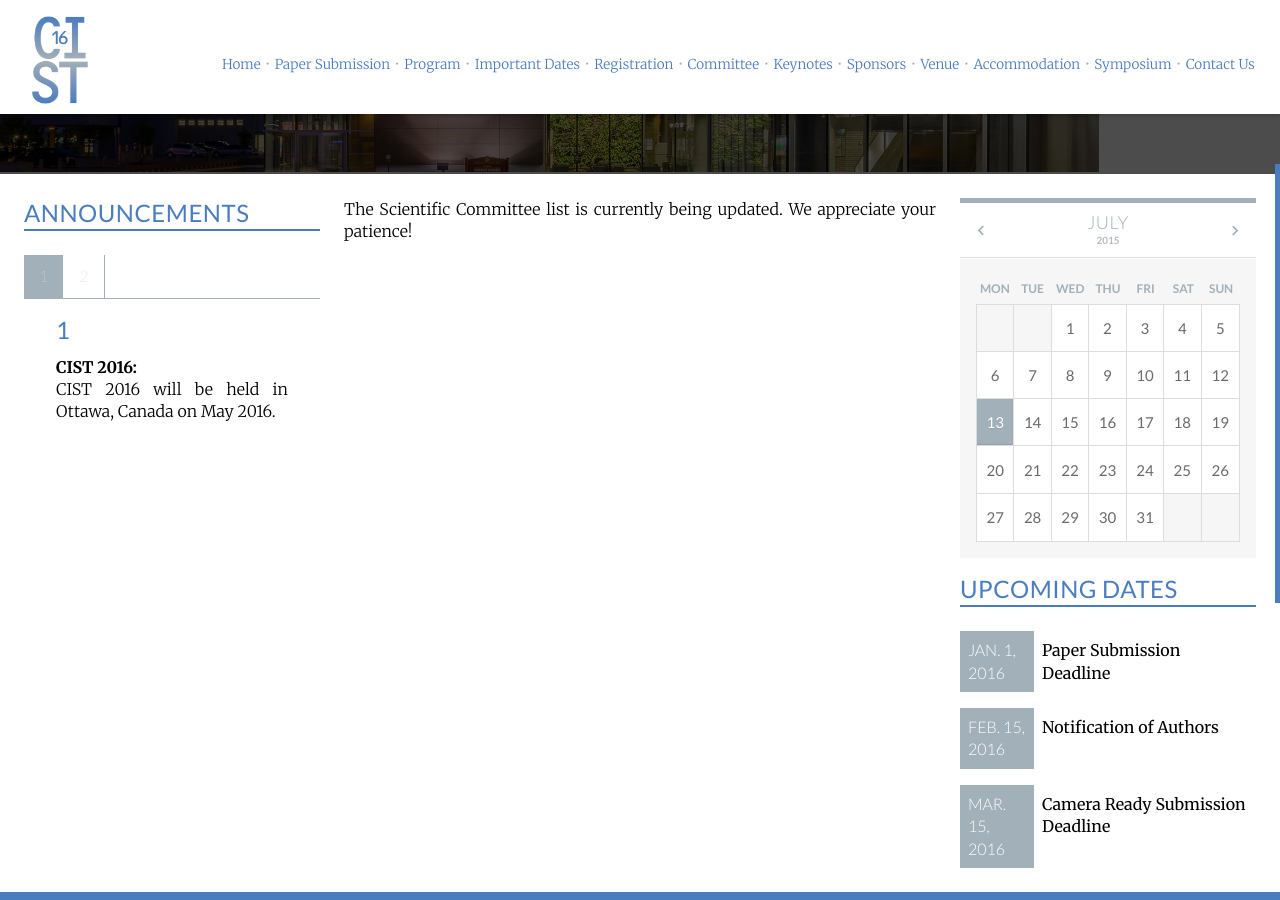
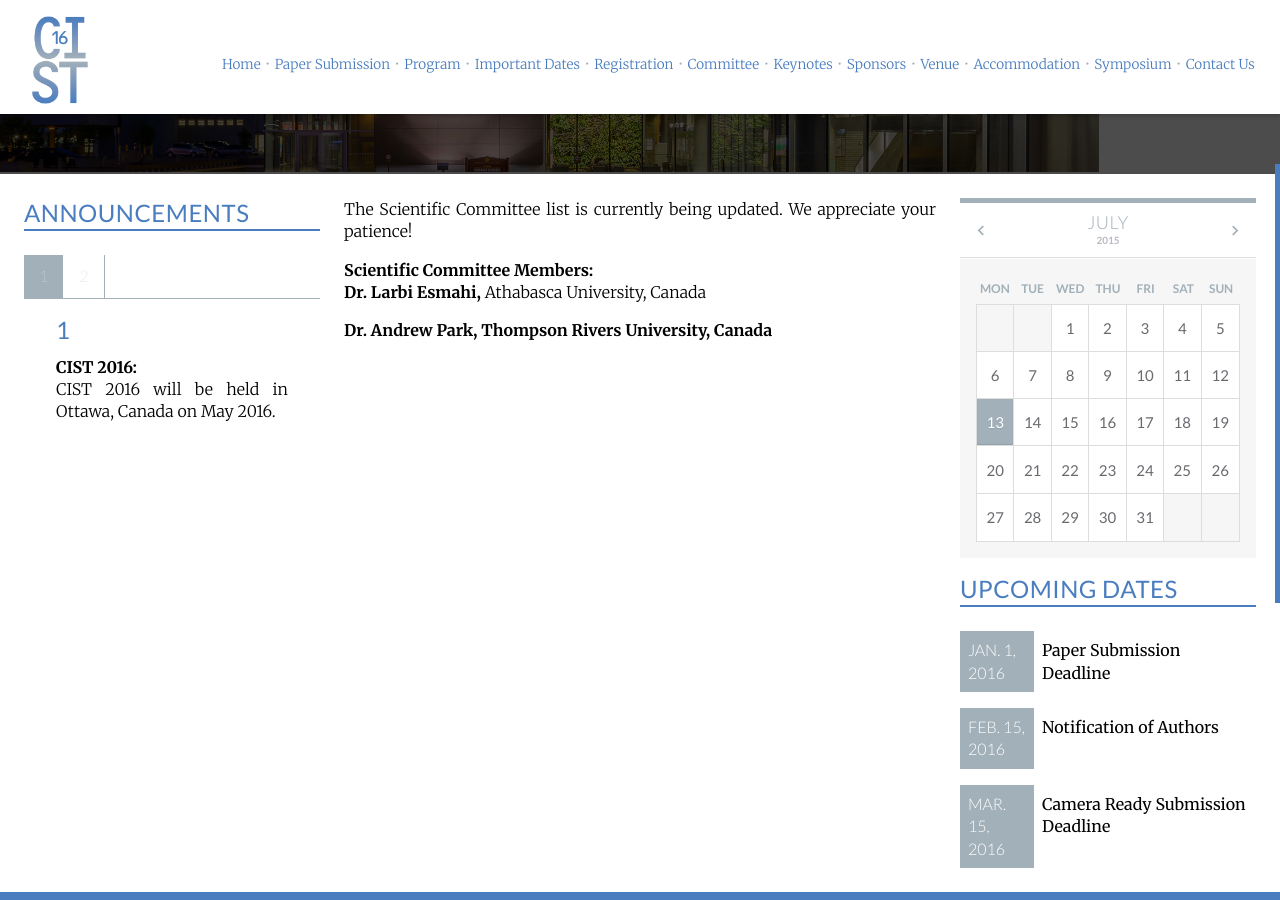
Before and after one commit to emdsgn/cistseries, a Jekyll site: the page built from committee.html, in a window 1280 px wide and 900 px high, scrolled down 335 px. Built offline with Jekyll 4.4.1, drawn with Linux system fonts in a browser that asks for light colours; nearby versions of some CDN libraries; Markdown is read by kramdown in place of the engine named in the settings; comment, search, counter and statistics services are not loaded.

Commit message:
Updated SC List

```diff
--- a/committee.html
+++ b/committee.html
@@ -7,6 +7,9 @@ title: CIST'16 - Scientific Committee
   <div class="unit-spacer content">
     <p class="body">The Scientific Committee list is currently being updated. We appreciate your patience!</p>
 
-    <!-- <p class="body"><b>Scientific Committee Chair:</b> Dr. Mamadou Fall, University of Ottawa, Canada</p> -->
+    <p class="bold">Scientific Committee Members:</p>
+
+    <p class="body"><b>Dr. Larbi Esmahi,</b> Athabasca University, Canada</p>
+    <p class="body"><b>Dr. Andrew Park, Thompson Rivers University, Canada</b></p>
   </div>
   </div>
```
Also changed, not shown: 1 other file.
